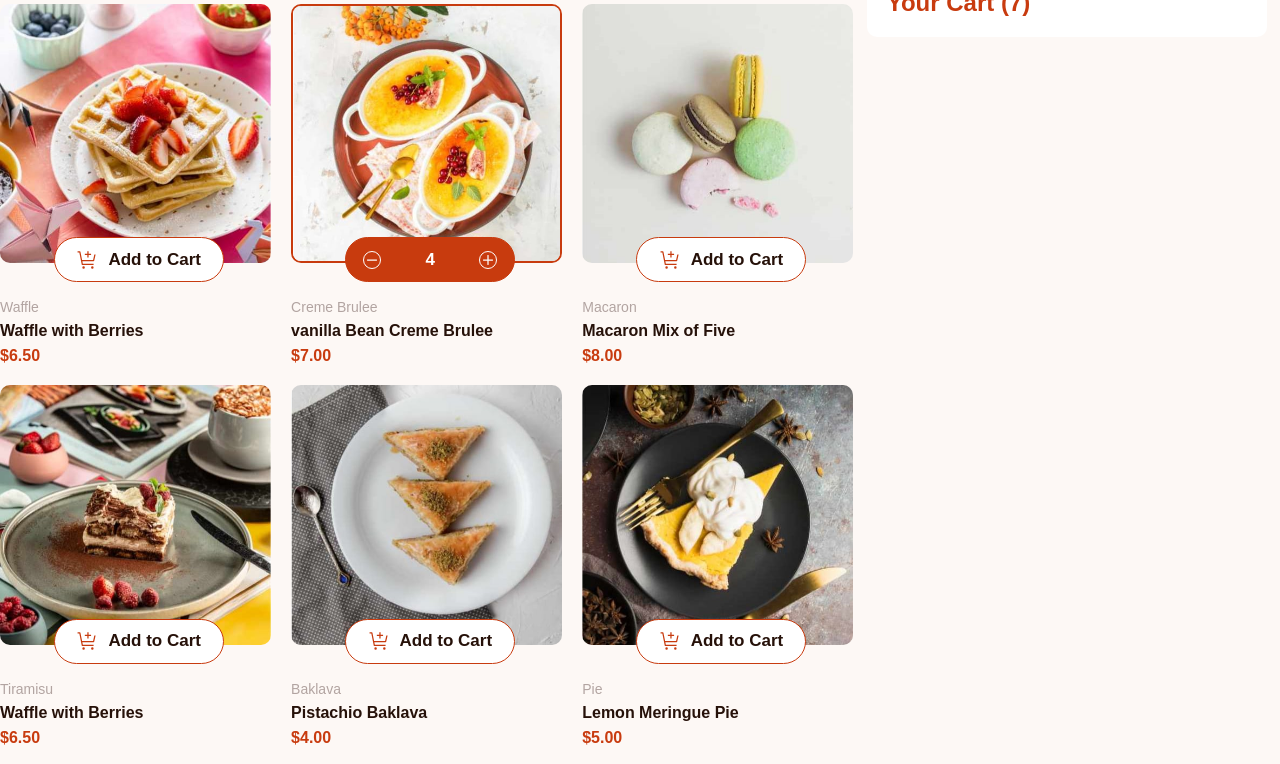
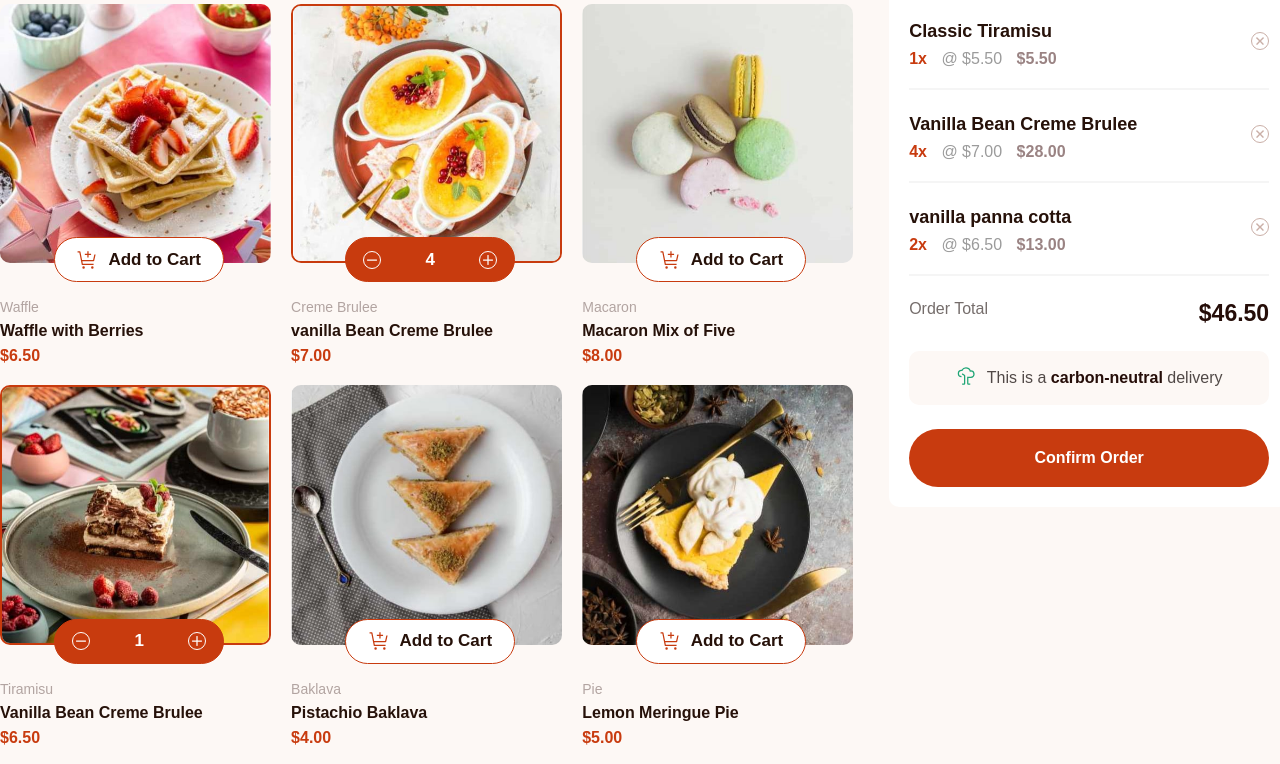
Before and after one commit to ajml502/carrito, a plain HTML site: page index.html in a window 1280 px wide. Shown: the part 129-893 px from the top of the page. Drawn offline with Linux system fonts and the light colour scheme.

Commit message:
Finish card pay

```diff
--- a/index.html
+++ b/index.html
@@ -83,22 +83,22 @@
             <!-- Card 04 -->
             <div class="section__card">
               <div class="card__img-boton">
-                <div class="card__img">
+                <div class="card__img card__img--modi">
                   <img
                     src="assets/img/image-tiramisu-desktop.jpg"
                     class="card__first--img"
                   />
                 </div>
-                <div class="card__a active">
+                <div class="card__a card__a--modi">
                   <a href="#"
-                    ><img src="assets/img/icon-add-to-cart.svg" /> Add to
-                    Cart</a
-                  >
+                    ><img src="assets/img/icon-decrement-quantity.svg " /> 1
+                    <img src="assets/img/icon-increment-quantity.svg"
+                  /></a>
                 </div>
               </div>
               <div class="card__text">
                 <span>Tiramisu</span>
-                <span>Waffle with Berries</span>
+                <span>Vanilla Bean Creme Brulee</span>
                 <span>$6.50</span>
               </div>
             </div>
@@ -228,17 +228,81 @@
               </div>
             </div> -->
 
-              <div class="items">
-                <div class="item__name__price">
-                  <div>
-
+            <div class="items">
+              <div class="item__name__remove">
+                <div class="item__name">
+                  <div class="item__name__container">
+                    <span class="item__name__container__title"
+                      >Classic Tiramisu</span
+                    >
+                  </div>
+                  <div class="item__name__container__price">
+                    <span>1x</span> <span>@ $5.50</span> <span>$5.50</span>
                   </div>
                 </div>
+                <div class="item__remove">
+                  <a href="#"
+                    ><img src="assets/img/icon-remove-item.svg" alt=""
+                  /></a>
+                </div>
+              </div>
+              <div class="item__name__remove">
+                <div class="item__name">
+                  <div class="item__name__container">
+                    <span class="item__name__container__title"
+                      >Vanilla Bean Creme Brulee</span
+                    >
+                  </div>
+                  <div class="item__name__container__price">
+                    <span>4x</span> <span>@ $7.00</span> <span>$28.00</span>
+                  </div>
+                </div>
+                <div class="item__remove">
+                  <a href="#"
+                    ><img src="assets/img/icon-remove-item.svg" alt=""
+                  /></a>
+                </div>
+              </div>
+              <div class="item__name__remove">
+                <div class="item__name">
+                  <div class="item__name__container">
+                    <span class="item__name__container__title"
+                      >vanilla panna cotta</span
+                    >
+                  </div>
+                  <div class="item__name__container__price">
+                    <span>2x</span> <span>@ $6.50</span> <span>$13.00</span>
+                  </div>
+                </div>
+                <div class="item__remove">
+                  <a href="#"
+                    ><img src="assets/img/icon-remove-item.svg" alt=""
+                  /></a>
+                </div>
+              </div>
+            </div>
 
+            <div class="item__total">
+              <div class="item__total__cantidad">
+                <span>Order Total</span>
+                <span>$46.50</span>
+              </div>
+            </div>
 
+            <div class="delivery__container">
+              <div class="delivery__items">
+                <div>
+                  <img src="assets/img/icon-carbon-neutral.svg" alt="" />
+                </div>
+                <div>
+                  <p>This is a <span>carbon-neutral</span> delivery</p>
+                </div>
               </div>
+            </div>
 
-
+            <div class="bottom__container">
+              <a href="#" class="botton__item">Confirm Order</a>
+            </div>
           </div>
         </section>
       </div>
--- a/style.css
+++ b/style.css
@@ -27,6 +27,7 @@ body {
 h1 {
   margin-top: 2rem;
   margin-bottom: 2rem;
+  font-weight: bold;
 }
 
 .main {
@@ -142,7 +143,8 @@ h1 {
   border-radius: 10px;
   padding: 20px;
   position: absolute;
-  top: -35px;
+  top: -55px;
+  margin-left: 45px;
 }
 
 /* Section pay agregar items */
@@ -157,3 +159,107 @@ h1 {
   font-weight: 600;
   margin-top: 30px;
 }
+
+/* Item pagar */
+
+.item__name__remove {
+  display: flex;
+  justify-content: space-between;
+  align-items: center;
+  border-bottom: 2px solid #f5f5f5;
+}
+
+.item__name__container {
+  margin-bottom: 8px;
+  margin-top: 1.5rem;
+}
+.item__name__container__title {
+  color: var(--color-title);
+  font-size: 18px;
+  font-weight: bold;
+}
+
+.item__name__container__price {
+  padding-bottom: 20px;
+}
+
+.item__name__container__price span {
+  margin-right: 10px;
+  font-size: 16px;
+  color: #9b9b9b;
+}
+.item__name__container__price span:first-child {
+  color: var(--color-boton-agregar);
+  font-weight: bold;
+}
+
+.item__name__container__price span:last-child {
+  color: #9a8383;
+  font-weight: bold;
+}
+
+.item__remove img {
+  width: 18px;
+  height: 18px;
+  border: 1px solid #caafa7;
+  border-radius: 50%;
+  padding: 3px;
+}
+
+.item__total__cantidad {
+  display: flex;
+  justify-content: space-between;
+  padding-top: 1.5rem;
+}
+
+.item__total__cantidad span:first-child {
+  font-size: 16px;
+  color: #756d6b;
+}
+
+.item__total__cantidad span:last-child {
+  font-size: 23px;
+  color: #250d08;
+  font-weight: bold;
+}
+
+/* delivery */
+
+.delivery__container {
+  padding-top: 1.5rem;
+}
+
+.delivery__items {
+  display: flex;
+  align-items: center;
+  justify-content: center;
+  gap: 10px;
+  background-color: #fdf8f5;
+  padding: 15px 0 15px 0;
+  border-radius: 10px;
+  color: #514947;
+}
+
+.delivery__items span {
+  font-weight: bold;
+  color: #250d08;
+}
+
+/* Boton pagar */
+
+.bottom__container {
+  display: flex;
+  justify-content: center;
+  align-items: center;
+  padding-top: 1.5rem;
+}
+
+.botton__item {
+  padding: 20px 0 20px 0px;
+  background-color: var(--color-boton-agregar);
+  width: 100%;
+  text-align: center;
+  border-radius: 33px;
+  color: #fff;
+  font-weight: bold;
+}
```
